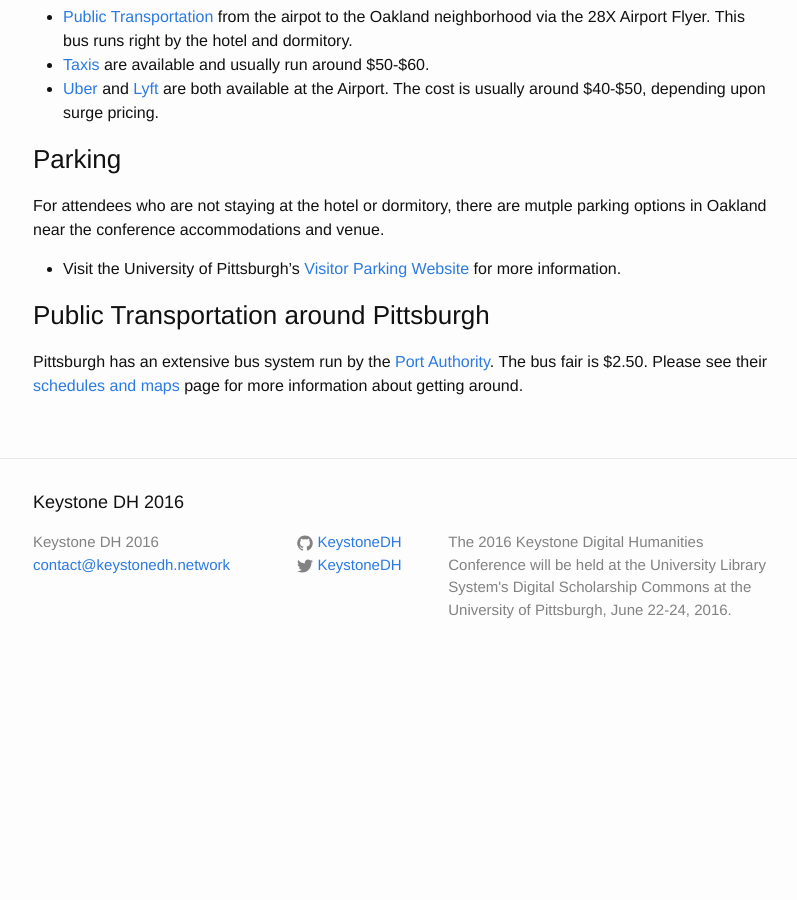
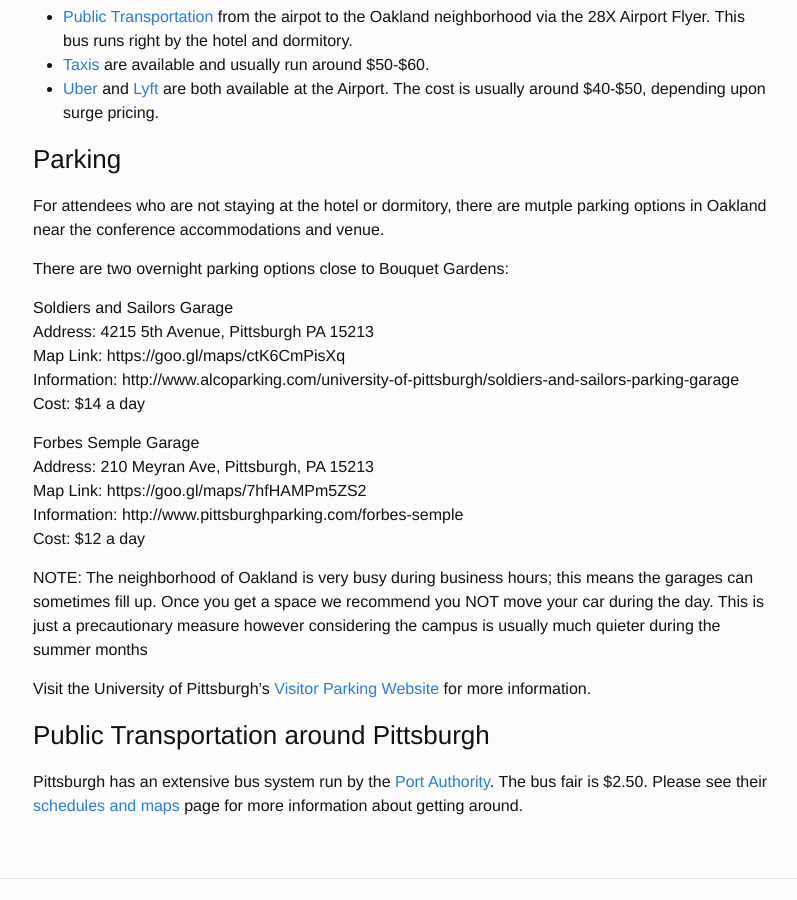
Before and after one commit to KeystoneDH/2016, a Jekyll site: the page built from logistics.md, in a window 1280 px wide and 900 px high, scrolled down 1926 px. Shown: the whole window, without its empty margins (237-1034 px from the left). Built offline with Jekyll 4.4.1, drawn with Linux system fonts in a browser that asks for light colours; before the commit the page ends 2607 px from its top, so only the background shows below that.

Commit message:
adding parking information

```diff
--- a/logistics.md
+++ b/logistics.md
@@ -79,7 +79,24 @@ There are multiple transportation options fro the [Pittsburgh International Airp
 
 For attendees who are not staying at the hotel or dormitory, there are mutple parking options in Oakland near the conference accommodations and venue.
 
-- Visit the University of Pittsburgh's [Visitor Parking Website](http://www.pts.pitt.edu/parking/visitor.html) for more information.
+There are two overnight parking options close to Bouquet Gardens:
+
+Soldiers and Sailors Garage
+Address: 4215 5th Avenue, Pittsburgh PA 15213
+Map Link: https://goo.gl/maps/ctK6CmPisXq
+Information: http://www.alcoparking.com/university-of-pittsburgh/soldiers-and-sailors-parking-garage
+Cost: $14 a day
+
+
+Forbes Semple Garage
+Address: 210 Meyran Ave, Pittsburgh, PA 15213
+Map Link: https://goo.gl/maps/7hfHAMPm5ZS2
+Information: http://www.pittsburghparking.com/forbes-semple
+Cost: $12 a day
+
+NOTE: The neighborhood of Oakland is very busy during business hours; this means the garages can sometimes fill up. Once you get a space we recommend you NOT move your car during the day. This is just a precautionary measure however considering the campus is usually much quieter during the summer months
+
+Visit the University of Pittsburgh's [Visitor Parking Website](http://www.pts.pitt.edu/parking/visitor.html) for more information.
 
 
 ### Public Transportation around Pittsburgh
```
